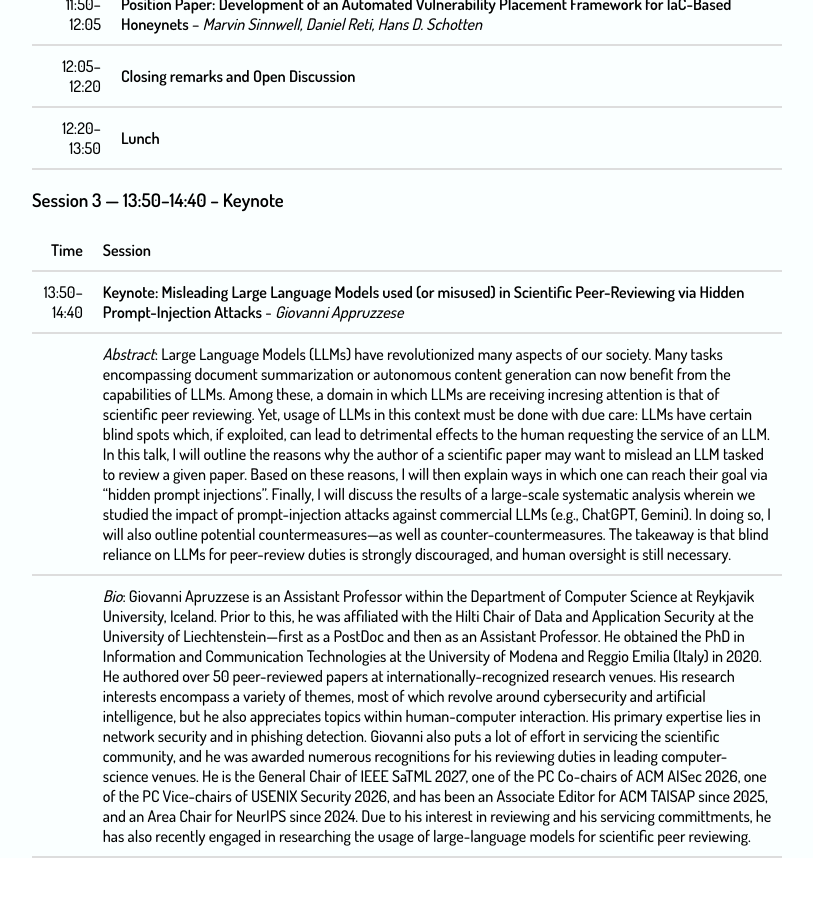
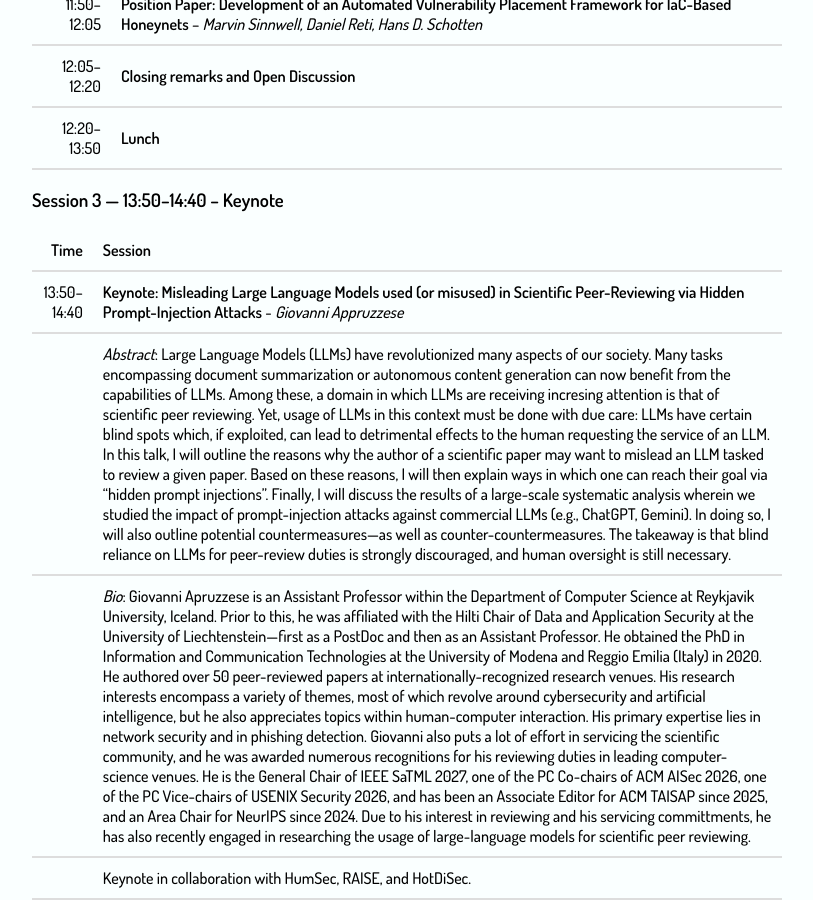
Before and after one commit to BillyPragSec/billypragsec.github.io, a Jekyll site: the page built from program_2026.md, in a window 1280 px wide and 900 px high, scrolled down 1363 px. Shown: the whole window, without its empty margins (233-1046 px from the left). Built offline with Jekyll 4.4.1, drawn with Linux system fonts in a browser that asks for light colours; before the commit the page ends 2221 px from its top, so only the background shows below that.

Commit message:
Add collaboration info for keynote by Giovanni Appruzzese
Added collaboration details for keynote session.

```diff
--- a/program_2026.md
+++ b/program_2026.md
@@ -37,3 +37,4 @@ permalink: /program_2026/
 | 13:50–14:40 | **Keynote: Misleading Large Language Models used (or misused) in Scientific Peer-Reviewing via Hidden Prompt-Injection Attacks** - *Giovanni Appruzzese* |
 |             | *Abstract*: Large Language Models (LLMs) have revolutionized many aspects of our society. Many tasks encompassing document summarization or autonomous content generation can now benefit from the capabilities of LLMs. Among these, a domain in which LLMs are receiving incresing attention is that of scientific peer reviewing. Yet, usage of LLMs in this context must be done with due care: LLMs have certain blind spots which, if exploited, can lead to detrimental effects to the human requesting the service of an LLM. In this talk, I will outline the reasons why the author of a scientific paper may want to mislead an LLM tasked to review a given paper. Based on these reasons, I will then explain ways in which one can reach their goal via "hidden prompt injections". Finally, I will discuss the results of a large-scale systematic analysis wherein we studied the impact of prompt-injection attacks against commercial LLMs (e.g., ChatGPT, Gemini). In doing so, I will also outline potential countermeasures---as well as counter-countermeasures. The takeaway is that blind reliance on LLMs for peer-review duties is strongly discouraged, and human oversight is still necessary. |
 |             | *Bio*: Giovanni Apruzzese is an Assistant Professor within the Department of Computer Science at Reykjavik University, Iceland. Prior to this, he was affiliated with the Hilti Chair of Data and Application Security at the University of Liechtenstein---first as a PostDoc and then as an Assistant Professor. He obtained the PhD in Information and Communication Technologies at the University of Modena and Reggio Emilia (Italy) in 2020. He authored over 50 peer-reviewed papers at internationally-recognized research venues. His research interests encompass a variety of themes, most of which revolve around cybersecurity and artificial intelligence, but he also appreciates topics within human-computer interaction. His primary expertise lies in network security and in phishing detection. Giovanni also puts a lot of effort in servicing the scientific community, and he was awarded numerous recognitions for his reviewing duties in leading computer-science venues. He is the General Chair of IEEE SaTML 2027, one of the PC Co-chairs of ACM AISec 2026, one of the PC Vice-chairs of USENIX Security 2026, and has been an Associate Editor for ACM TAISAP since 2025, and an Area Chair for NeurIPS since 2024. Due to his interest in reviewing and his servicing committments, he has also recently engaged in researching the usage of large-language models for scientific peer reviewing. |
+|             | Keynote in collaboration with HumSec, RAISE, and HotDiSec. |
```
